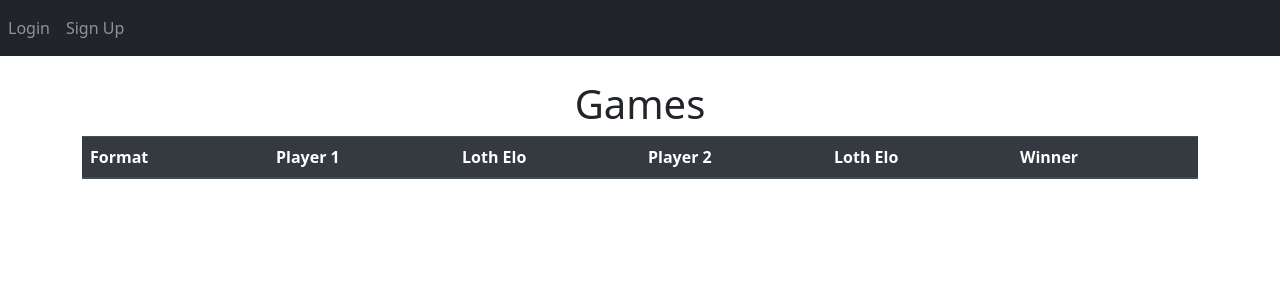
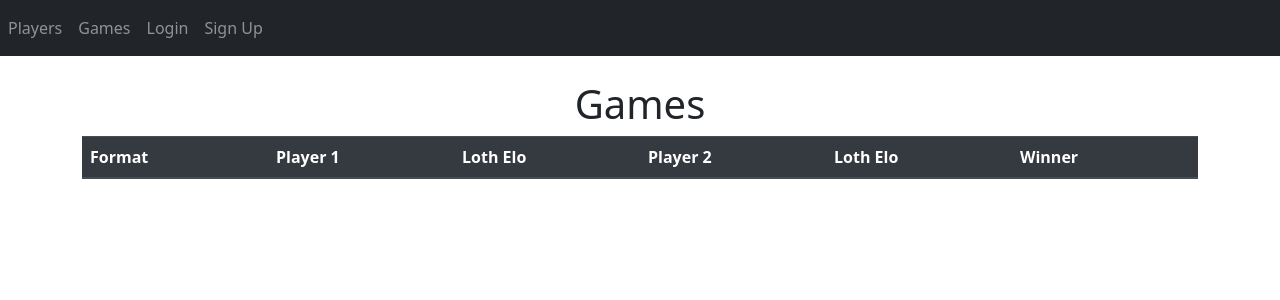
Before and after one commit to AyushmaanAggarwal/chessTracker, a Flask app: page /games in a window 1280 px wide. Shown: the top 300 px of the page. Run offline with Flask 3, Linux system fonts and the light colour scheme; data that the repository does not hold is empty; some libraries are stand-ins or nearby versions.

Commit message:
fixed navigation bar for unregistered users

```diff
--- a/website/templates/base.html
+++ b/website/templates/base.html
@@ -38,6 +38,8 @@
           <a class="nav-item nav-link" id="games" href="/games">Games</a>
           <a class="nav-item nav-link" id="logout" href="/logout">Logout</a>
           {% else %}
+          <a class="nav-item nav-link" id="players" href="/">Players</a>
+          <a class="nav-item nav-link" id="games" href="/games">Games</a>
           <a class="nav-item nav-link" id="login" href="/login">Login</a>
           <a class="nav-item nav-link" id="signUp" href="/sign-up">Sign Up</a>
           {% endif %}
```
